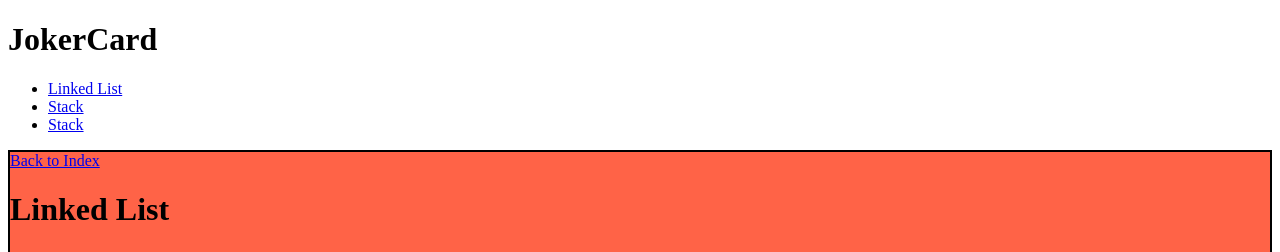
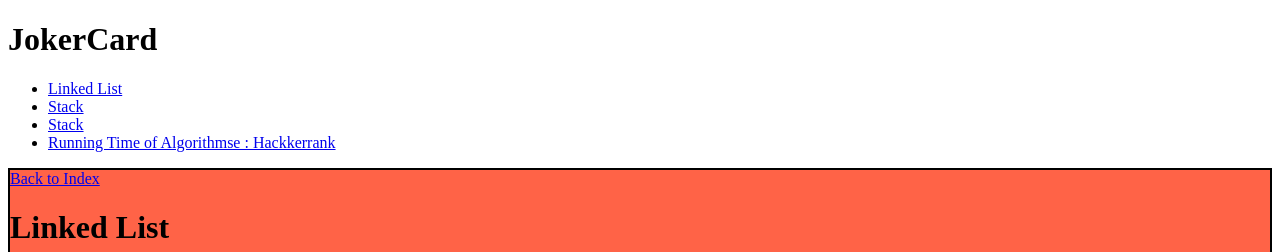
Before and after one commit to JangkarBumi/jokercard, a plain HTML site: page index.html in a window 1280 px wide. Shown: the top 252 px of the page. Drawn offline with Linux system fonts and the light colour scheme.

Commit message:
added running time

```diff
--- a/index.html
+++ b/index.html
@@ -13,7 +13,8 @@
 <ul id="index">
     <li><a href="#linkedlist">Linked List</a></li>
     <li><a href="#stack">Stack</a></li>
- <li><a href="#stack">Stack</a></li>
+    <li><a href="#stack">Stack</a></li>
+    <li><a href="#stack">Running Time of Algorithmse : Hackkerrank</a></li>
 </ul>
 
 <div class="card">
```
